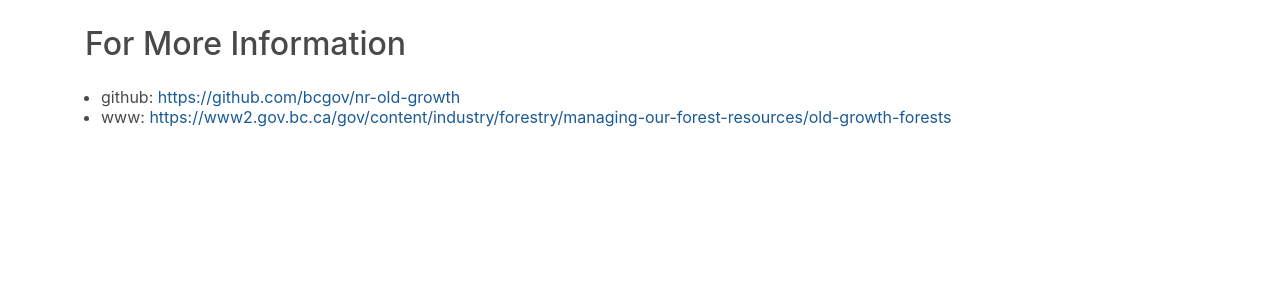
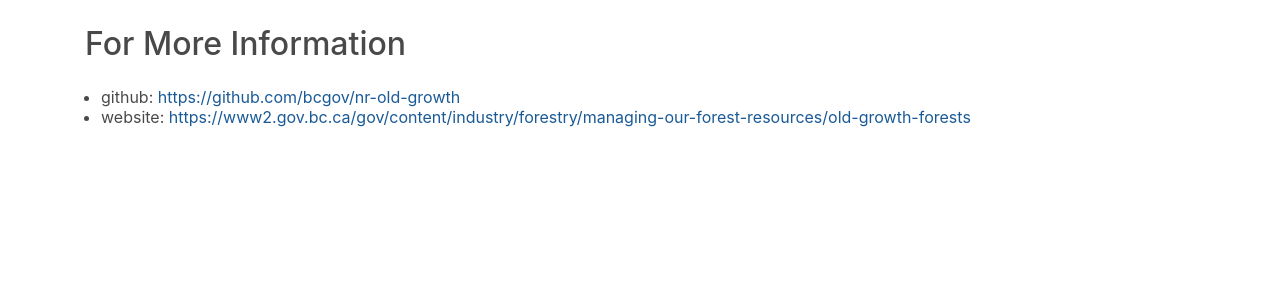
Before and after one commit to bcgov/forestry-digital-services, a Jekyll site: the page built from collections/_applications/oldgrowth.md, in a window 1280 px wide. Shown: the part 393-693 px from the top of the page. Built offline with Jekyll 4.4.1, drawn with Linux system fonts in a browser that asks for light colours; nearby versions of some CDN libraries.

Commit message:
update Old growth info

```diff
--- a/collections/_applications/oldgrowth.md
+++ b/collections/_applications/oldgrowth.md
@@ -10,4 +10,4 @@
 
 ## For More Information
 + github: [https://github.com/bcgov/nr-old-growth](https://github.com/bcgov/nr-old-growth)
-+ www: [https://www2.gov.bc.ca/gov/content/industry/forestry/managing-our-forest-resources/old-growth-forests](https://www2.gov.bc.ca/gov/content/industry/forestry/managing-our-forest-resources/old-growth-forests)
++ website: [https://www2.gov.bc.ca/gov/content/industry/forestry/managing-our-forest-resources/old-growth-forests](https://www2.gov.bc.ca/gov/content/industry/forestry/managing-our-forest-resources/old-growth-forests)
```
